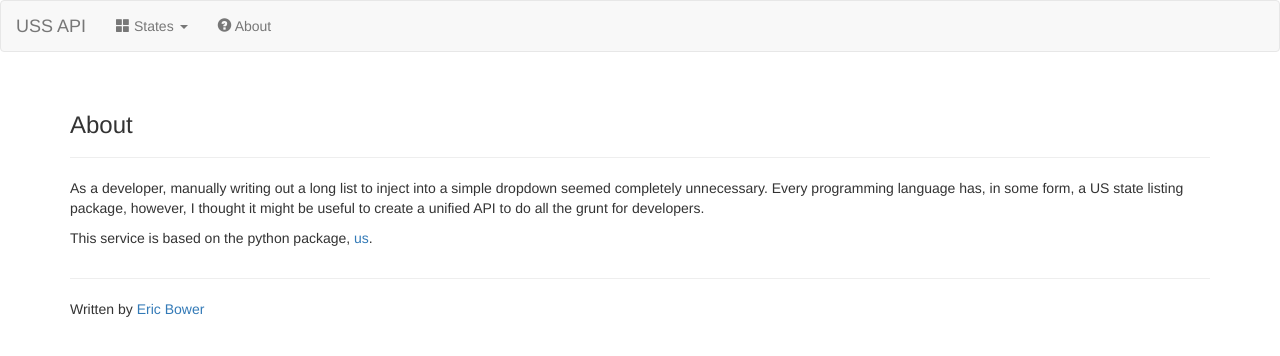
After one commit to neurosnap/uss_api, a Flask app: page /about/ in a window 1280 px wide. The commit adds this page. Shown: the top 356 px of the page. Run offline with Flask 2, Linux system fonts and the light colour scheme; parts of the project's set-up code (start-up, migrations or seed data) failed here and were passed over; some libraries are stand-ins or nearby versions.

Commit message:
production product

```diff
--- a/app.py
+++ b/app.py
@@ -1,8 +1,11 @@
 from __future__ import division, print_function
 
+import json
+
 from flask import Flask, render_template, request, \
-                    flash, redirect, url_for
+                    flash, redirect, url_for, jsonify
 
+from ua_parser import user_agent_parser
 import us
 
 class Config(object):
@@ -12,7 +15,7 @@ class Config(object):
 def create_app():
     app = Flask(__name__)
     # default config
-    app.config.from_object(__name__ + '.ConfigClass')
+    app.config.from_object(__name__ + '.Config')
     # attempt to import settings from settings file
     try:
         app.config.from_object('local_settings')
@@ -23,20 +26,68 @@ def create_app():
     def index():
         return render_template("index.html")
 
+    @app.route("/about/")
+    def about():
+        return render_template("about.html")
+
+    @app.route("/states/")
+    def states():
+        format_as = request.args.get("format")
+
+        states = { "states": [str(state) for state in us.states.STATES] }
+        data = json.dumps(states, sort_keys=True, indent=2, separators=(',', ': '))
+        response = "GET /states/"
+
+        ua = user_agent_parser.Parse(request.headers.get("User-Agent"))
+        if (format_as == "json"
+            or ua['os']['family'] == "Other"
+            or ua['user_agent']['family'] == "Other"):
+                return jsonify(**states)
+        else:
+            return render_template("api.html", response=response, request=data, title="States List")
+
+    @app.route("/states/abbr/")
+    def states_abbreviation():
+        format_as = request.args.get("format")
+
+        states = { "states": [str(state.abbr) for state in us.states.STATES] }
+        data = json.dumps(states, sort_keys=True, indent=2, separators=(',', ': '))
+        response = "GET /states/abbr/"
+
+        ua = user_agent_parser.Parse(request.headers.get("User-Agent"))
+        if (format_as == "json"
+            or ua['os']['family'] == "Other"
+            or ua['user_agent']['family'] == "Other"):
+                return jsonify(**states)
+        else:
+            return render_template("api.html", response=response, request=data, title="States Abbreviations List")
+
     @app.route("/state/")
     def state_list():
-        states = [str(state) for state in us.states.STATES]
-        return render_template("api.html")
-
-    @app.route("/abbr/")
-    def state_list_abbreviation():
-        states = [str(state.abbr) for state in us.states.STATES]
-        return render_template("api.html")
+        state_list = [str(state) for state in us.states.STATES]
+        return render_template("state_list.html", state_list=state_list)
 
     @app.route("/state/<path:state>/")
-    def find_state(state):
-        state = us.states.lookup(state).__dict__
-        return render_template("api.html")
+    def state(state):
+        format_as = request.args.get("format")
+
+        st = us.states.lookup(state)
+        if st:
+            st = st.__dict__
+        else:
+            st = { "name": "Not found", "error": "No state information found" }
+        data = json.dumps(st, sort_keys=True, indent=2, separators=(',', ': '))
+        response = "GET /state/%s/" % state.replace(" ", "%20")
+
+        ua = user_agent_parser.Parse(request.headers.get("User-Agent"))
+        if (format_as == "json"
+            or ua['os']['family'] == "Other"
+            or ua['user_agent']['family'] == "Other"):
+                return jsonify(**st)
+        else:
+            return render_template("api.html", response=response, request=data, title=st['name'])
+
+    return app
 
 if __name__ == '__main__':
     app = create_app()
--- /dev/null
+++ b/static/core.js
@@ -0,0 +1,5 @@
+$(function() {
+    $(".json_format").on("click", function() {
+        window.location.href = document.URL + "?format=json";
+    });
+});
--- /dev/null
+++ b/templates/about.html
@@ -0,0 +1,22 @@
+{% extends "base.html" %}
+
+{% block content %}
+<div class="page-header">
+    <h3>About</h3>
+</div>
+
+<div class="row">
+    <div class="col-md-12">
+        <p>
+        As a developer, manually writing out a long list to inject into a simple dropdown
+        seemed completely unnecessary.  Every programming language has, in some form, a US state
+        listing package, however, I thought it might be useful to create a unified API to do all
+        the grunt for developers.
+        </p>
+        <p>
+        This service is based on the python package, <a href="https://pypi.python.org/pypi/us/">us</a>.
+        </p>
+
+    </div>
+</div>
+{% endblock %}
--- a/templates/base.html
+++ b/templates/base.html
@@ -6,13 +6,14 @@
         <meta name=”description” content=”United States of America States Information API”>
 
         <link href="//netdna.bootstrapcdn.com/bootstrap/3.1.1/css/bootstrap.min.css" rel="stylesheet">
-        <link href="{{ url_for('static', filename='css/core.css') }}" rel="stylesheet">
+        <!-- <link href="{{ url_for('static', filename='core.css') }}" rel="stylesheet"> -->
         {% block css %}{% endblock %}
 
         <title>USA States API</title>
     </head>
     <body>
         <nav class="navbar navbar-default" role="navigation">
+            <div class="container-fluid">
                 <div class="navbar-header">
                     <button type="button" class="navbar-toggle" data-toggle="collapse" data-target=".navbar-ex1-collapse">
                         <span class="sr-only">Toggle navigation</span>
@@ -23,11 +24,21 @@
                     <a class="navbar-brand" href="/">USS API</a>
                 </div>
                 <div class="collapse navbar-collapse navbar-ex1-collapse">
-                <ul class="nav navbar-nav dcm_nav">
-                    <li><a href="/explore"><span class="glyphicon glyphicon-th-large"></span> Explore</a></li>
-                    <li><a href="/state/">States</a></li>
+                    <ul class="nav navbar-nav">
+                        <li class="dropdown">
+                            <a href="#" class="dropdown-toggle" data-toggle="dropdown">
+                                <span class="glyphicon glyphicon-th-large"></span> States
+                                <span class="caret"></span>
+                            </a>
+                            <ul class="dropdown-menu" role="menu">
+                                <li><a href="/states/">States List</a></li>
+                                <li><a href="/states/abbr/">States List Abbreviations</a></li>
+                                <li><a href="/state/">State Information</a></li>
                             </ul>
-
+                        </li>
+                        <li><a href="/about/"><span class="glyphicon glyphicon-question-sign"></span> About</a></li>
+                    </ul>
+                </div>
             </div>
         </nav>
         <div id="content" class="container">
@@ -45,10 +56,13 @@
             {% endwith %}
 
             {% block content %}{% endblock %}
+            <hr />
+            Written by <a href="http://neurosnap.net">Eric Bower</a>
+            <br /><br />
         </div>
         <script src="//ajax.googleapis.com/ajax/libs/jquery/2.1.0/jquery.min.js"></script>
         <script src="//netdna.bootstrapcdn.com/bootstrap/3.1.1/js/bootstrap.min.js"></script>
-        <script src="{{ url_for('static', filename='js/core.js')  }}"></script>
+        <script src="{{ url_for('static', filename='core.js')  }}"></script>
         {% block js %}{% endblock %}
     </body>
 </html>
```
Also changed, not shown: templates/api.html (+21 -1 lines), templates/index.html (+8 -2 lines), templates/state_list.html (added, +15 -0 lines), static/core.css (added), static/highlight.css (added), 1 other file. Lines whose indentation alone changed are shown as unchanged.
